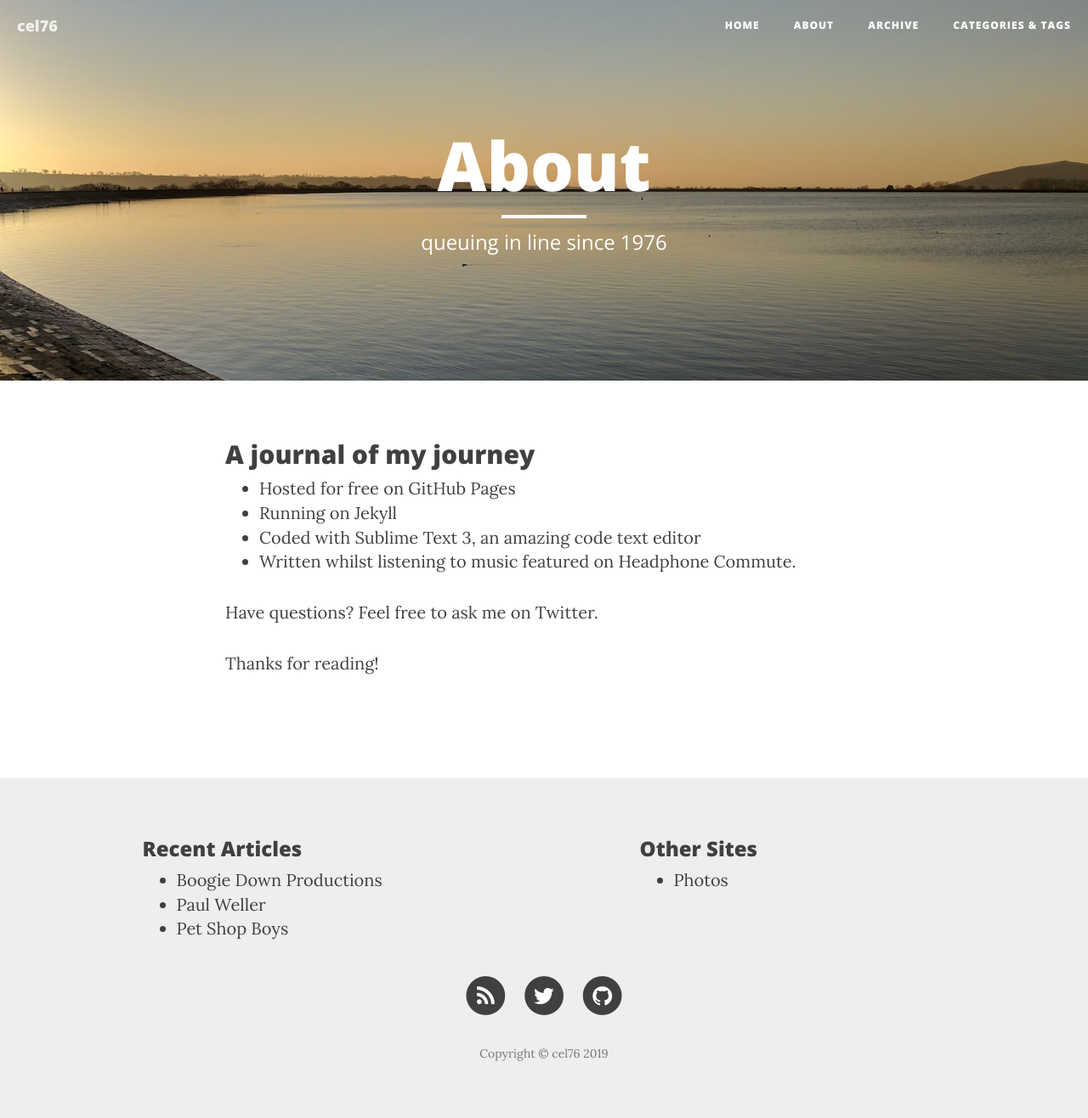
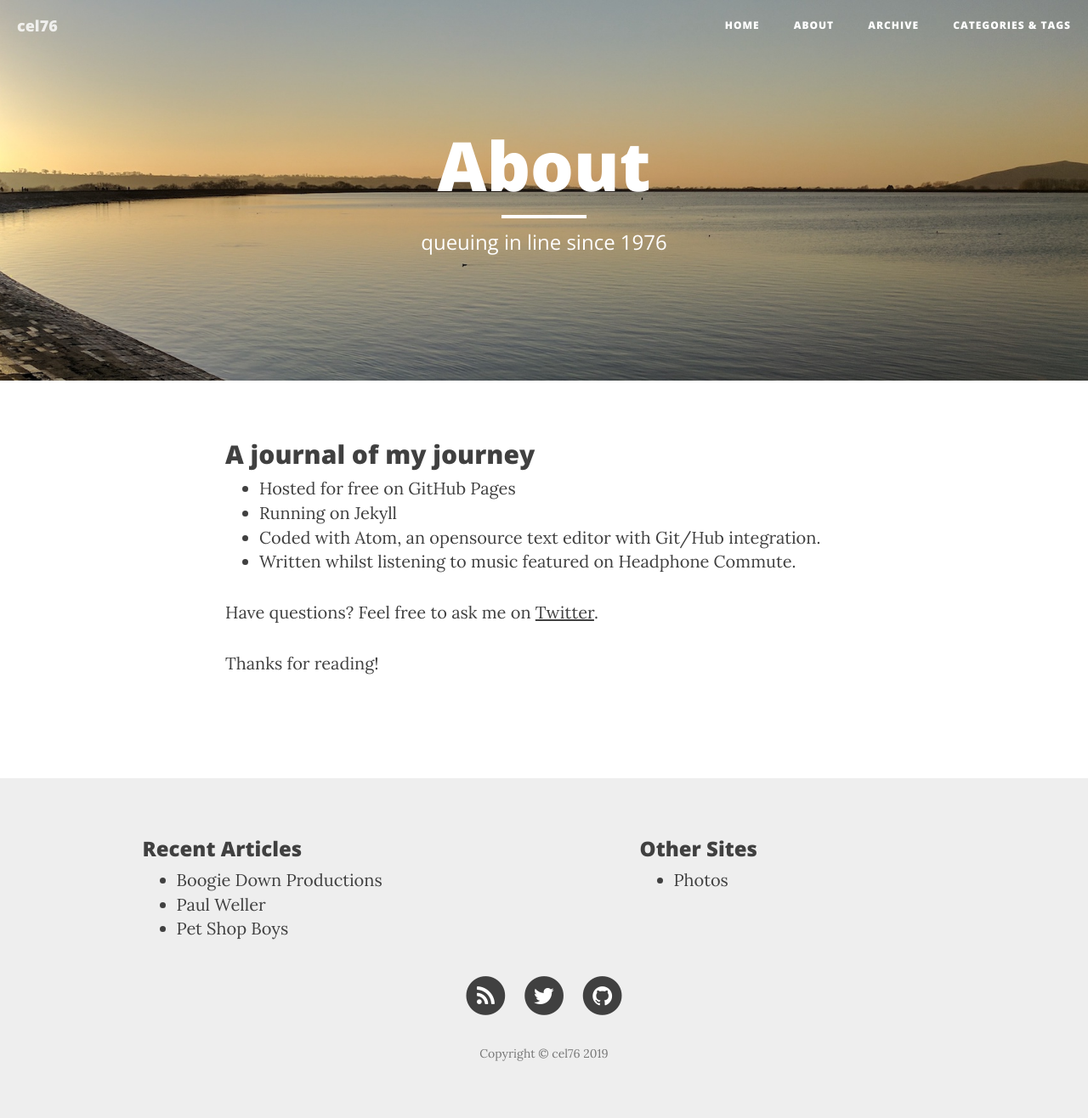
Before and after one commit to cel76/cel76-com, a Jekyll site: the page built from about.html, in a window 1280 px wide. Shown: the whole page at 85% size. Built offline with Jekyll 4.4.1, drawn with Linux system fonts in a browser that asks for light colours; nearby versions of some CDN libraries.

Commit message:
Update jekyll

```diff
--- a/about.html
+++ b/about.html
@@ -10,9 +10,9 @@ image: "img/bg-07.jpg"
 <ul>
 	<li>Hosted for free on GitHub Pages</li>
 	<li>Running on Jekyll</li>
-	<li>Coded with Sublime Text 3, an amazing code text editor</li>
+	<li>Coded with Atom, an opensource text editor with Git/Hub integration.</li>
 	<li>Written whilst listening to music featured on Headphone Commute.</li>
 </ul>
-<p>Have questions? Feel free to ask me on Twitter.</p>
+<p>Have questions? Feel free to ask me on <a href="https://www.twitter.com/cel76">Twitter</a>.</p>
 
 <p>Thanks for reading!</p>
```
Also changed, not shown: Gemfile.lock.
